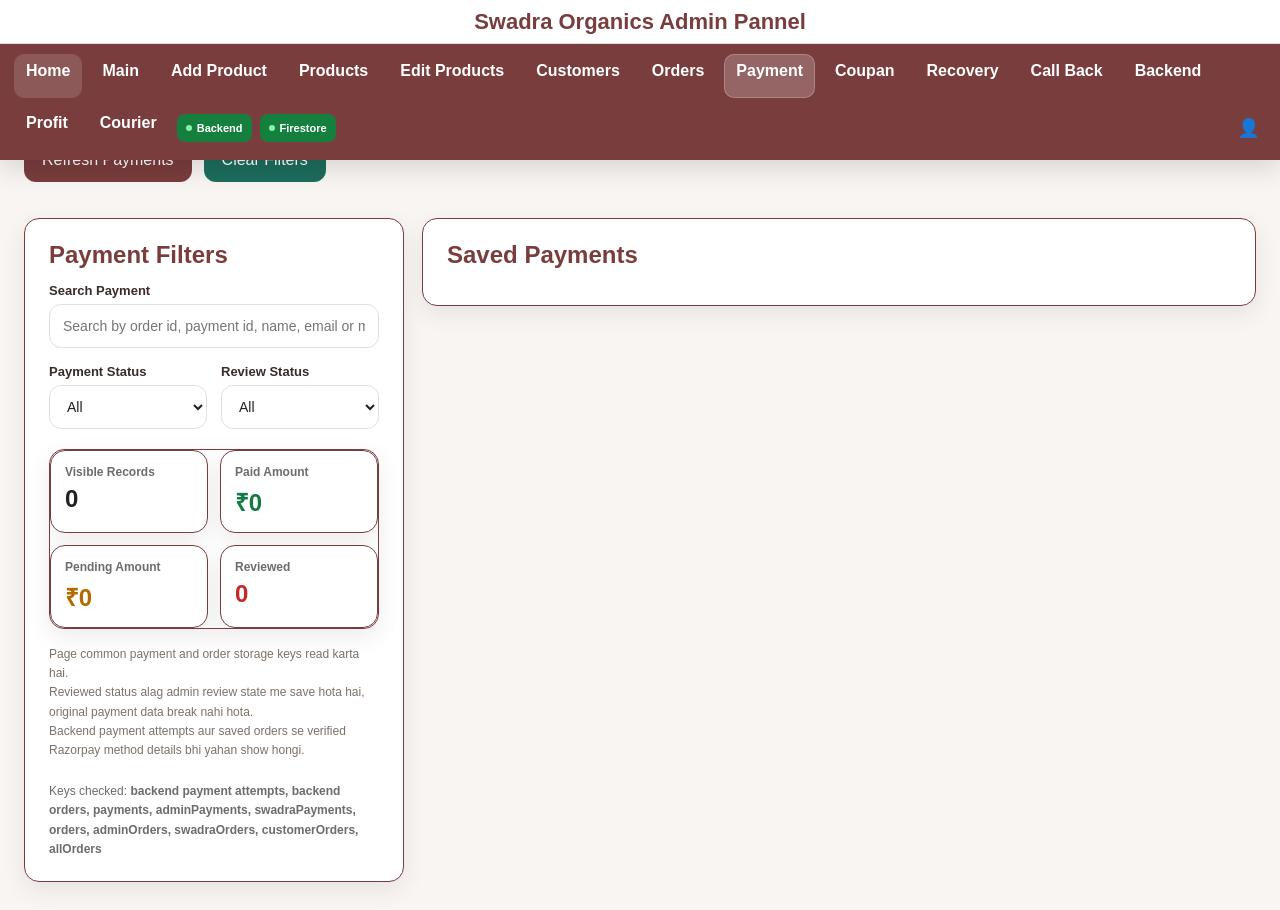
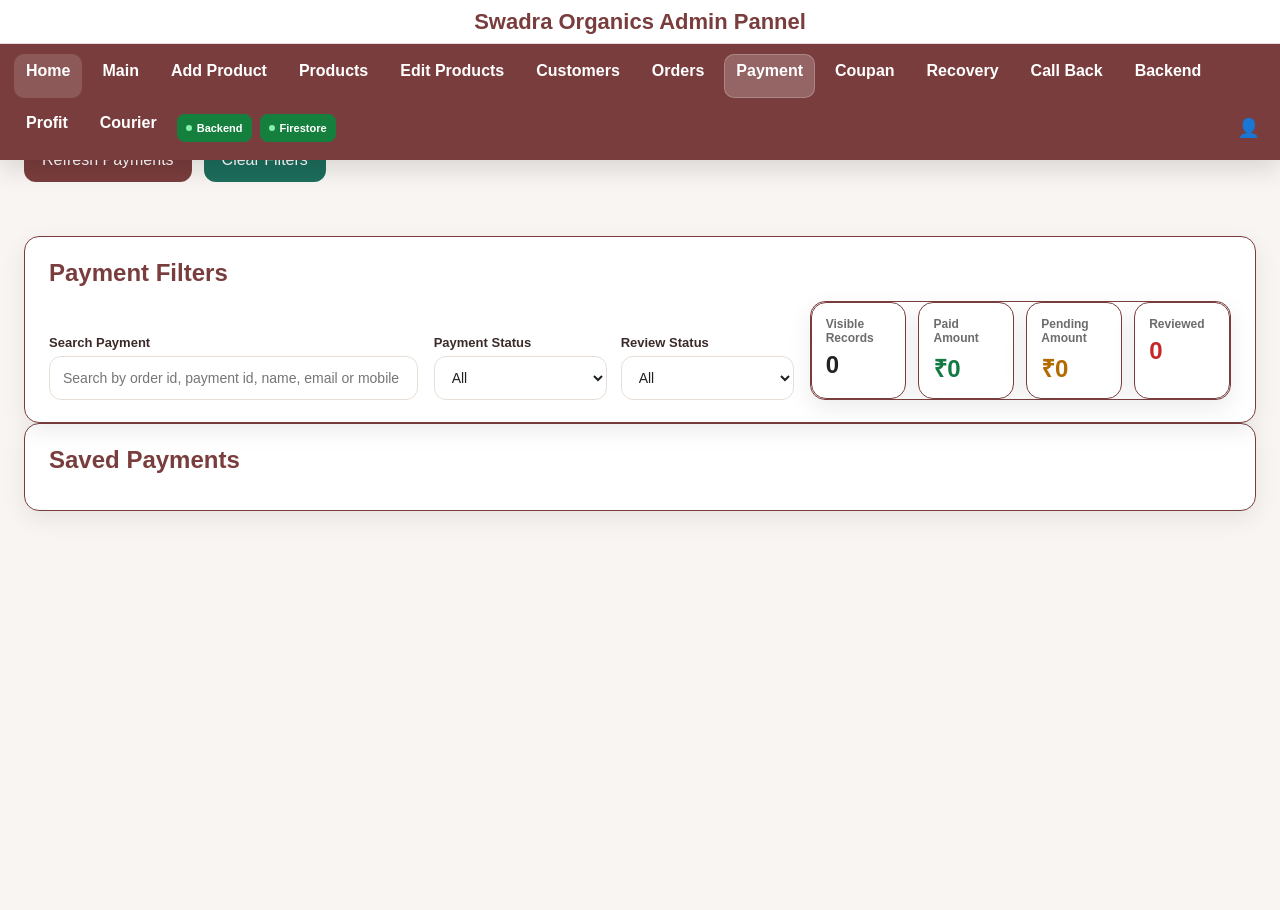
Before and after one commit to swadraorganics/swadra-backend, a website: page admin-payments.html in a window 1280 px wide. After the commit the page ends 800 px from the top, so only its background shows below. Drawn offline with Linux system fonts and the light colour scheme; no server answers.

Commit message:
Fix admin payment duplicates and filters

```diff
--- a/admin-payments.html
+++ b/admin-payments.html
@@ -118,7 +118,7 @@
 
     .grid{
       display:grid;
-      grid-template-columns:380px minmax(0,1fr);
+      grid-template-columns:1fr;
       gap:18px;
       align-items:start;
     }
@@ -134,6 +134,29 @@
     .panel h2{
       margin:0 0 14px;
       font-size:24px;
+    }
+
+    .filters-panel{
+      position:sticky;
+      top:118px;
+      z-index:20;
+      border-radius:0 0 18px 18px;
+    }
+
+    .filters-panel .product-form{
+      display:grid;
+      grid-template-columns:minmax(280px,1.4fr) minmax(360px,1.2fr) minmax(420px,1.6fr);
+      gap:12px 16px;
+      align-items:end;
+    }
+
+    .filters-panel .row{
+      margin:0;
+    }
+
+    .filters-panel .summary-box{
+      margin:0;
+      grid-template-columns:repeat(4,minmax(92px,1fr));
     }
 
     .product-form{
@@ -217,8 +240,6 @@
     .payments-list{
       display:grid;
       gap:14px;
-      max-height:calc(100vh - 250px);
-      overflow:auto;
       padding-right:4px;
     }
 
@@ -315,7 +336,13 @@
 
     @media (max-width:1200px){
       .stats-grid{ grid-template-columns:repeat(2,1fr); }
-      .grid{ grid-template-columns:1fr; }
+      .filters-panel{
+        position:static;
+        border-radius:22px;
+      }
+      .filters-panel .product-form{
+        grid-template-columns:1fr;
+      }
     }
 
     @media (max-width:900px){
@@ -348,7 +375,7 @@
     <div class="stats-grid" id="paymentStats"></div>
 
     <div class="grid">
-      <div class="panel">
+      <div class="panel filters-panel">
         <h2>Payment Filters</h2>
 
         <div class="product-form">
@@ -406,15 +433,6 @@
             </div>
           </div>
 
-          <div class="hint">
-            Page common payment and order storage keys read karta hai.<br>
-          Reviewed status alag admin review state me save hota hai, original payment data break nahi hota.<br>
-            Backend payment attempts aur saved orders se verified Razorpay method details bhi yahan show hongi.
-          </div>
-
-          <div class="small-note">
-            Keys checked: <b>backend payment attempts, backend orders, payments, adminPayments, swadraPayments, orders, adminOrders, swadraOrders, customerOrders, allOrders</b>
-          </div>
         </div>
       </div>
 
@@ -618,8 +636,8 @@
     function getPaymentMergeKey(payment){
       const payId = String(payment.paymentId || "").trim();
       const orderId = String(payment.orderId || "").trim();
+      if(orderId) return "order:" + orderId;
       if(payId && /^pay_/i.test(payId)) return "pay:" + payId;
-      if(orderId) return "order:" + orderId;
       return "id:" + String(payment.id || "");
     }
 
```
